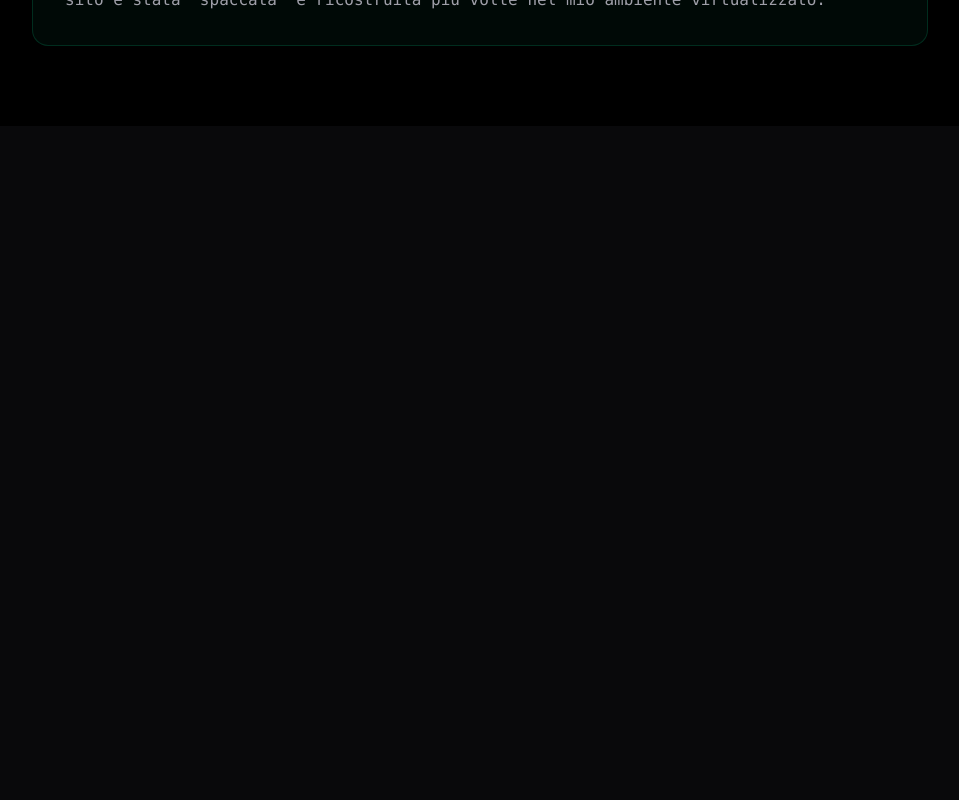
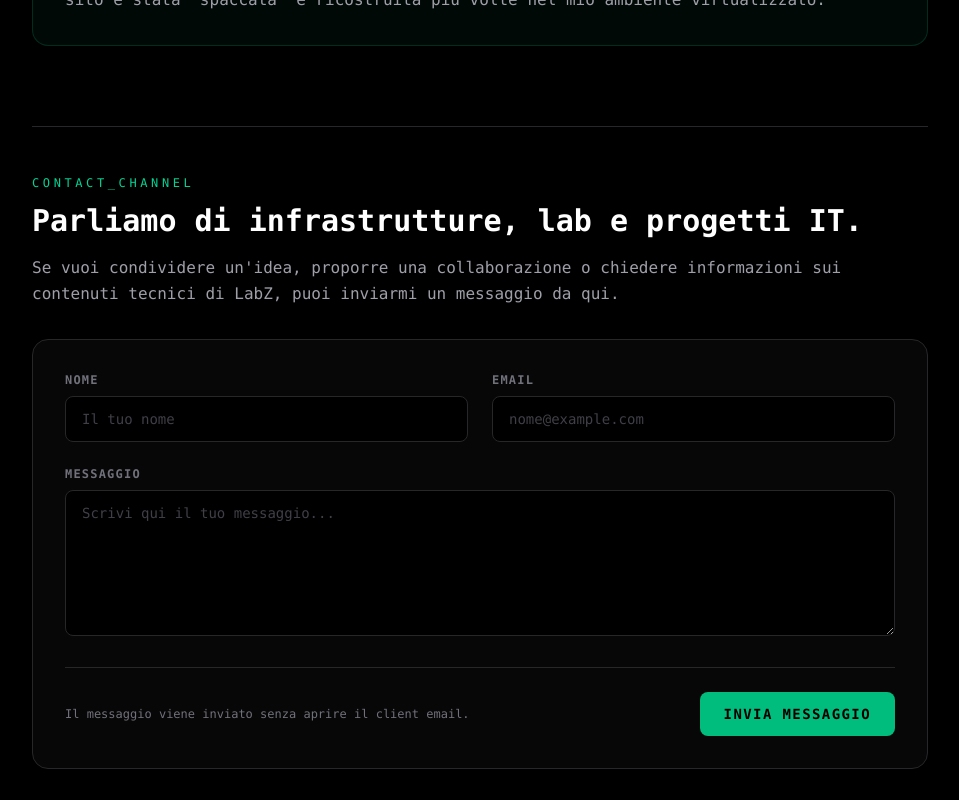
Before and after one commit to Chris7Mann/LabZ, a Next.js app: page /system in a window 1280 px wide. Shown: the part 1560-2360 px from the top of the page, without its empty margins (160-1119 px from the left). Before the commit the page ends 1782 px from the top, so only its background shows below. Built offline with nearby package versions, Linux system fonts and the light colour scheme.

Commit message:
add form contact in System Page

```diff
--- a/content/labs/ospf-cisco.mdx
+++ b/content/labs/ospf-cisco.mdx
@@ -52,7 +52,9 @@ Router(config-router)# network 20.0.0.0 0.0.0.255 area 0 "/>
 <StepCard label="D" title="Spiegazione dei parametri">
 <Note>
 **router ospf 1:** Il numero "1" è l'ID del processo. Deve essere lo stesso su tutti i router per semplicità, ma tecnicamente potrebbe anche variare.
+
 **network [indirizzo] [wildcard_mask]:** OSPF non usa la maschera di sottorete classica, ma la Wildcard Mask (l'inverso della subnet mask). Per una /24 (255.255.255.0), la wildcard è 0.0.0.255.
+
 **area 0:** OSPF organizza i router in aree. L'area 0 è la "Backbone" (colonna vertebrale) ed è obbligatoria.
 </Note>
 
--- /dev/null
+++ b/src/app/api/contact/route.ts
@@ -0,0 +1,105 @@
+import { NextResponse } from "next/server";
+
+const MAX_FIELD_LENGTH = 2000;
+
+type ContactPayload = {
+  name?: unknown;
+  email?: unknown;
+  message?: unknown;
+  company?: unknown;
+};
+
+function normalizeField(value: unknown) {
+  return typeof value === "string" ? value.trim().slice(0, MAX_FIELD_LENGTH) : "";
+}
+
+function isValidEmail(email: string) {
+  return /^[^\s@]+@[^\s@]+\.[^\s@]+$/.test(email);
+}
+
+export async function POST(request: Request) {
+  const payload = (await request.json().catch(() => null)) as ContactPayload | null;
+
+  if (!payload) {
+    return NextResponse.json({ error: "Payload non valido." }, { status: 400 });
+  }
+
+  const honeypot = normalizeField(payload.company);
+
+  if (honeypot) {
+    return NextResponse.json({ ok: true });
+  }
+
+  const name = normalizeField(payload.name);
+  const email = normalizeField(payload.email);
+  const message = normalizeField(payload.message);
+
+  if (!name || !email || !message || !isValidEmail(email)) {
+    return NextResponse.json(
+      {
+        error: "Campi non validi.",
+        details:
+          process.env.NODE_ENV === "development"
+            ? {
+                hasName: Boolean(name),
+                hasEmail: Boolean(email),
+                hasMessage: Boolean(message),
+                isValidEmail: isValidEmail(email),
+              }
+            : undefined,
+      },
+      { status: 400 },
+    );
+  }
+
+  const apiKey = process.env.RESEND_API_KEY;
+  const toEmail = process.env.CONTACT_TO_EMAIL;
+  const fromEmail = process.env.CONTACT_FROM_EMAIL || "LabZ <onboarding@resend.dev>";
+
+  if (!apiKey || !toEmail) {
+    return NextResponse.json({ error: "Servizio contatti non configurato." }, { status: 500 });
+  }
+
+  const resendResponse = await fetch("https://api.resend.com/emails", {
+    method: "POST",
+    headers: {
+      Authorization: `Bearer ${apiKey}`,
+      "Content-Type": "application/json",
+    },
+    body: JSON.stringify({
+      from: fromEmail,
+      to: [toEmail],
+      reply_to: email,
+      subject: `Nuovo contatto da LabZ: ${name}`,
+      text: [
+        "Nuovo messaggio dal form contatti LabZ.",
+        "",
+        `Nome: ${name}`,
+        `Email: ${email}`,
+        "",
+        "Messaggio:",
+        message,
+      ].join("\n"),
+    }),
+  });
+
+  if (!resendResponse.ok) {
+    const resendError = await resendResponse.json().catch(() => null);
+
+    console.error("Resend contact form error", {
+      status: resendResponse.status,
+      error: resendError,
+    });
+
+    return NextResponse.json(
+      {
+        error: "Invio email non riuscito.",
+        details: process.env.NODE_ENV === "development" ? resendError : undefined,
+        status: process.env.NODE_ENV === "development" ? resendResponse.status : undefined,
+      },
+      { status: 502 },
+    );
+  }
+
+  return NextResponse.json({ ok: true });
+}
--- a/src/app/layout.tsx
+++ b/src/app/layout.tsx
@@ -2,6 +2,7 @@ import Navbar from "@/components/Navbar";
 import BackToTop from "@/components/BackToTop";
 import "./globals.css";
 import Script from "next/script";
+import Footer from "@/components/Footer"
 
 
 export default function RootLayout({ children }: { children: React.ReactNode }) {
@@ -16,7 +17,7 @@ export default function RootLayout({ children }: { children: React.ReactNode })
             <main className="grow pb-16">{children}
               <BackToTop />
             </main>
-
+            <Footer />
           </div>
         </body>
     </html>
--- a/src/app/page.tsx
+++ b/src/app/page.tsx
@@ -4,7 +4,7 @@ import About from "@/components/About";
 import FeaturedArticles from '@/components/FeaturedArticles';
 import RecentArticles from '@/components/RecentArticles';
 import MarqueeBar from '@/components/MarqueeBar';
-import Footer from "@/components/Footer";
+// import Footer from "@/components/Footer";
 import ArchitecturalBlueprint from '@/components/ArchitecturalBlueprint';
 
 export default function Home() {
@@ -17,7 +17,7 @@ export default function Home() {
       <FeaturedArticles />
       <RecentArticles />
       <MarqueeBar />
-      <Footer />
+      {/* <Footer /> */}
     </main>
   );
 }
--- a/src/app/system/page.tsx
+++ b/src/app/system/page.tsx
@@ -1,5 +1,6 @@
-import {SectionTitle} from "../../components/mdx/SectionTitle";
 import Breadcrumb from "@/components/Breadcrumb";
+import ContactForm from "@/components/ContactForm";
+
 export default function SystemPage() {
   return (
     <main className="min-h-screen bg-black text-zinc-300 py-20 px-4 sm:px-6 lg:px-8">
@@ -62,6 +63,21 @@ export default function SystemPage() {
             Dall'automazione dei servizi con Docker al monitoraggio costante della rete, ogni tecnologia che citi in questo sito è stata "spaccata" e ricostruita più volte nel mio ambiente virtualizzato.
           </p>
         </section>
+
+        {/* Modulo contatti */}
+        <section className="mt-20 border-t border-zinc-800 pt-12">
+          <div className="mb-8">
+            <p className="font-mono text-xs uppercase tracking-[0.3em] text-emerald-400 mb-3">
+              CONTACT_CHANNEL
+            </p>
+            <h3 className="text-3xl font-bold text-white mb-4">Parliamo di infrastrutture, lab e progetti IT.</h3>
+            <p className="text-zinc-400 leading-relaxed">
+              Se vuoi condividere un&apos;idea, proporre una collaborazione o chiedere informazioni sui contenuti tecnici di LabZ, puoi inviarmi un messaggio da qui.
+            </p>
+          </div>
+
+          <ContactForm />
+        </section>
       </div>
     </main>
   );
--- a/src/app/tags/[tag]/page.tsx
+++ b/src/app/tags/[tag]/page.tsx
@@ -21,7 +21,7 @@ export default async function TagPage({ params }: { params: Promise<{ tag: strin
     });
 
     return (
-        <main className="min-h-screen bg-black py-24">
+        <main className="min-h-screen py-24">
             <section className="max-w-5xl mx-auto px-8">
                 <Breadcrumb items={[
                     { label: "HOME", href: "/" },
@@ -63,7 +63,7 @@ export default async function TagPage({ params }: { params: Promise<{ tag: strin
                                 )}
 
                                 {/* Padding spostato qui per gestire il contenuto sotto l'immagine */}
-                                <div className="p-6 flex flex-col flex-grow gap-4">
+                                <div className="p-6 flex flex-col grow gap-4">
                                     <h3 className="text-white font-bold group-hover:text-emerald-400 transition-colors">
                                         {article.title}
                                     </h3>
--- a/src/app/workshops/page.tsx
+++ b/src/app/workshops/page.tsx
@@ -28,14 +28,14 @@ export default function WorkshopsPage() {
             <Link
               key={lab.slug}
               href={`/labs/${lab.slug}`}
-              className="group bg-zinc-900 border border-zinc-800 rounded-xl overflow-hidden hover:border-emerald-500 transition-all hover:shadow-[0_0_20px_-5px_rgba(16,185,129,0.3)] block"
+              className="group bg-zinc-950 border border-zinc-800 rounded-xl overflow-hidden hover:border-emerald-500 transition-all hover:shadow-[0_0_20px_-5px_rgba(16,185,129,0.3)] block"
             >
               {/* Area Immagine */}
-              <div className="h-48 w-full overflow-hidden bg-zinc-950">
+              <div className="h-40 w-full overflow-hidden bg-zinc-950">
                 <img
                   src={lab.coverImage || "/images/default-lab.jpg"}
                   alt={lab.title}
-                  className="iubenda-no-cmp w-full h-full object-cover group-hover:scale-105 transition-transform duration-500"
+                  className="w-full h-full object-cover group-hover:scale-105 transition-transform duration-500"
                 />
               </div>
 
--- /dev/null
+++ b/src/components/ContactForm.tsx
@@ -0,0 +1,121 @@
+"use client";
+
+import { FormEvent, useState } from "react";
+
+type FormStatus = "idle" | "sending" | "success" | "error";
+
+export default function ContactForm() {
+  const [status, setStatus] = useState<FormStatus>("idle");
+  const [feedback, setFeedback] = useState("");
+
+  async function handleSubmit(event: FormEvent<HTMLFormElement>) {
+    event.preventDefault();
+    setStatus("sending");
+    setFeedback("");
+
+    const form = event.currentTarget;
+    const formData = new FormData(form);
+
+    const response = await fetch("/api/contact", {
+      method: "POST",
+      body: JSON.stringify({
+        name: formData.get("name"),
+        email: formData.get("email"),
+        message: formData.get("message"),
+        company: formData.get("company"),
+      }),
+      headers: {
+        "Content-Type": "application/json",
+      },
+    });
+
+    if (!response.ok) {
+      const result = await response.json().catch(() => null);
+      setStatus("error");
+      setFeedback(result?.error || "Invio non riuscito. Riprova tra qualche minuto.");
+      return;
+    }
+
+    form.reset();
+    setStatus("success");
+    setFeedback("Messaggio inviato correttamente.");
+  }
+
+  return (
+    <form
+      onSubmit={handleSubmit}
+      className="grid gap-6 rounded-2xl border border-zinc-800 bg-zinc-900/30 p-6 shadow-2xl sm:p-8"
+    >
+      <input
+        type="text"
+        name="company"
+        className="hidden"
+        tabIndex={-1}
+        autoComplete="off"
+      />
+
+      <div className="grid gap-6 sm:grid-cols-2">
+        <label className="block">
+          <span className="mb-2 block text-xs font-bold uppercase tracking-widest text-zinc-500">
+            Nome
+          </span>
+          <input
+            type="text"
+            name="name"
+            required
+            className="w-full rounded-lg border border-zinc-800 bg-black px-4 py-3 text-sm text-zinc-200 outline-none transition-colors placeholder:text-zinc-700 focus:border-emerald-500"
+            placeholder="Il tuo nome"
+          />
+        </label>
+
+        <label className="block">
+          <span className="mb-2 block text-xs font-bold uppercase tracking-widest text-zinc-500">
+            Email
+          </span>
+          <input
+            type="email"
+            name="email"
+            required
+            className="w-full rounded-lg border border-zinc-800 bg-black px-4 py-3 text-sm text-zinc-200 outline-none transition-colors placeholder:text-zinc-700 focus:border-emerald-500"
+            placeholder="nome@example.com"
+          />
+        </label>
+      </div>
+
+      <label className="block">
+        <span className="mb-2 block text-xs font-bold uppercase tracking-widest text-zinc-500">
+          Messaggio
+        </span>
+        <textarea
+          name="message"
+          required
+          rows={6}
+          className="w-full resize-y rounded-lg border border-zinc-800 bg-black px-4 py-3 text-sm text-zinc-200 outline-none transition-colors placeholder:text-zinc-700 focus:border-emerald-500"
+          placeholder="Scrivi qui il tuo messaggio..."
+        />
+      </label>
+
+      <div className="flex flex-col gap-4 border-t border-zinc-800 pt-6 sm:flex-row sm:items-center sm:justify-between">
+        <p
+          className={`text-xs ${
+            status === "success"
+              ? "text-emerald-400"
+              : status === "error"
+                ? "text-red-400"
+                : "text-zinc-500"
+          }`}
+          aria-live="polite"
+        >
+          {feedback || "Il messaggio viene inviato senza aprire il client email."}
+        </p>
+        <button
+          type="submit"
+          disabled={status === "sending"}
+          className="inline-flex items-center justify-center rounded-lg bg-emerald-500 px-6 py-3 text-sm font-bold uppercase tracking-widest text-black transition-colors hover:bg-emerald-400 focus:outline-none focus:ring-2 focus:ring-emerald-500 focus:ring-offset-2 focus:ring-offset-black disabled:cursor-not-allowed disabled:bg-zinc-700 disabled:text-zinc-400"
+        >
+          {status === "sending" ? "Invio..." : "Invia messaggio"}
+        </button>
+      </div>
+    </form>
+  );
+}
--- a/src/components/Footer.tsx
+++ b/src/components/Footer.tsx
@@ -52,9 +52,9 @@ export default function Footer() {
         <div className="space-y-4">
           <h3 className="text-white font-bold uppercase text-sm tracking-widest">Connect</h3>
           <ul className="space-y-2 text-zinc-500 text-sm">
-            <li><a href="#" className="hover:text-emerald-400 transition-colors">GitHub</a></li>
-            <li><a href="#" className="hover:text-emerald-400 transition-colors">LinkedIn</a></li>
-            <li><a href="mailto:tuo-email@example.com" className="hover:text-emerald-400 transition-colors">Email</a></li>
+            <li><a href="https://github.com/Chris7Mann" target="_blank" className="hover:text-emerald-400 transition-colors">GitHub</a></li>
+            <li><a href="https://www.linkedin.com/in/christian-mannella-091799180/" target="_blank" className="hover:text-emerald-400 transition-colors" >LinkedIn</a></li>
+            <li><a href="mailto:cmannella85@gmail.com" className="hover:text-emerald-400 transition-colors">Email</a></li>
           </ul>
         </div>
       </div>
```
Also changed, not shown: content/articles/hardening-server.mdx (+6 -2 lines), content/labs/ssh-hardening.mdx (+0 -33 lines).
